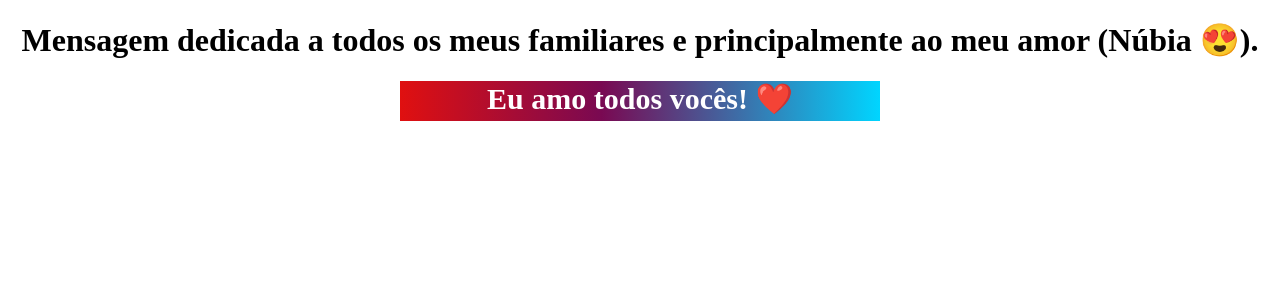
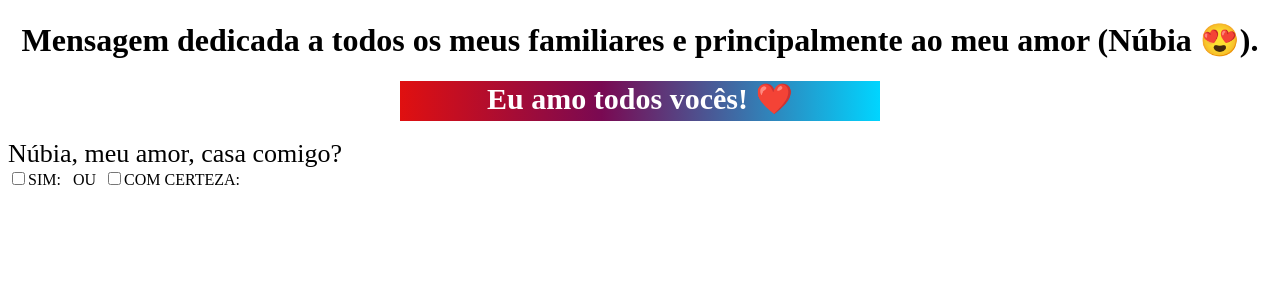
Before and after one commit to icpereiradoprado/clone-tabnews, a Next.js app: page / in a window 1280 px wide. Shown: the top 300 px of the page. Built offline with nearby package versions, Linux system fonts and the light colour scheme.

Commit message:
Adiciona nova frase

```diff
--- a/pages/index.js
+++ b/pages/index.js
@@ -12,7 +12,15 @@ function Home(){
     return (
         <div>
             <h1 style={{textAlign: "center"}}>Mensagem dedicada a todos os meus familiares e principalmente ao meu amor (Núbia 😍).</h1>
-            <div style={style}>Eu amo todos vocês! ❤️</div>
+            <div style={style}>Eu amo todos vocês! ❤️</div><br/>
+            <div style={{fontSize: "26px"}}>Núbia, meu amor, casa comigo?</div>
+            <div>
+                <input type="checkbox"></input>
+                <label for="first-response">SIM: </label>
+                <span style={{margin: "0 8px"}}>OU</span>
+                <input type="checkbox"></input>
+                <label for="first-response">COM CERTEZA: </label>
+            </div>
         </div>
     )
 }
```
